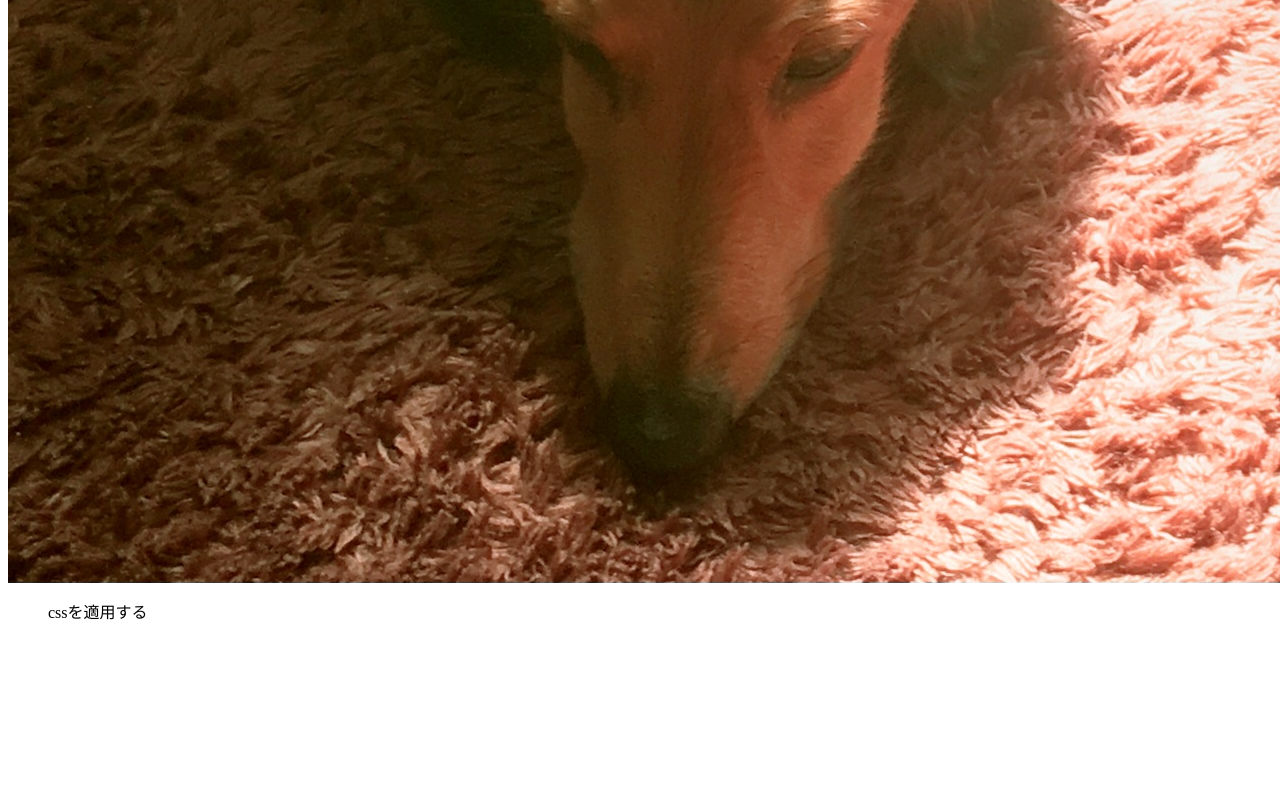
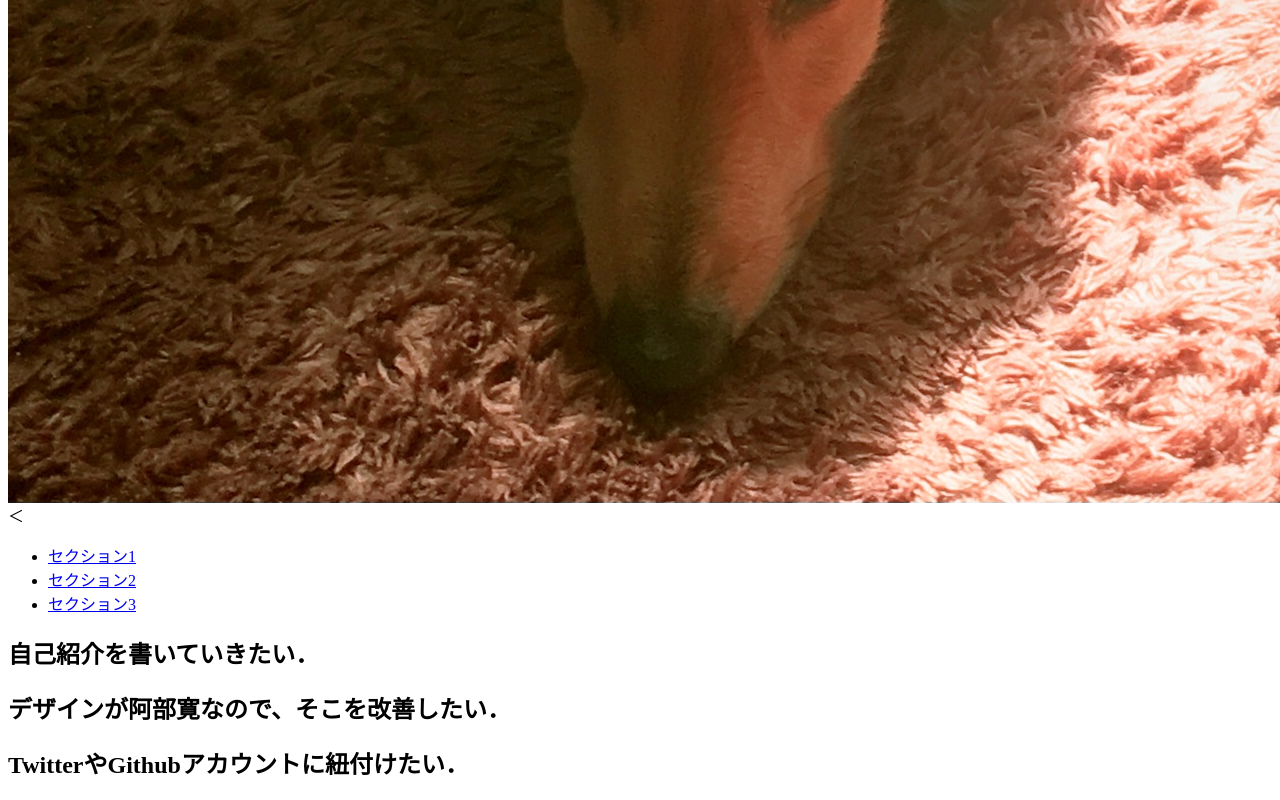
Before and after one commit to HK-TO/hk-to.github.io, a plain HTML site: page index.html in a window 1280 px wide. Shown: the part 1415-2215 px from the top of the page. Before the commit the page ends 2054 px from the top, so only its background shows below. Drawn offline with Linux system fonts and the light colour scheme.

Commit message:
Add navigation menu in html.

```diff
--- a/index.html
+++ b/index.html
@@ -14,11 +14,27 @@
     </style>
 
     <body>
-        <h1> やるべきことを羅列してけ </h1>
-        <p> 初めてのテキスト </p>
+        <h1> 僕のアイコン </h1>
+        <img src="ryusuke-icon.jpg">
 
-        <ul> 画像を貼り付ける </ul>
-        <img src="ryusuke-icon.jpg">
-        <ul> cssを適用する </ul>
+        ＜<nav>
+            <ul>
+                <li><a href="#section1">セクション1</a></li>
+                <li><a href="#section2">セクション2</a></li>
+                <li><a href="#section3">セクション3</a></li>
+            </ul>
+        </nav>
+
+        <section id="section1">
+            <h2> 自己紹介を書いていきたい． </h2>
+        </section>
+
+        <section id="section2">
+            <h2> デザインが阿部寛なので、そこを改善したい． </h2>
+        </section>
+
+        <section id="section3">
+            <h2> TwitterやGithubアカウントに紐付けたい． </h2>
+        </section>
     </body>
 </html>
```
